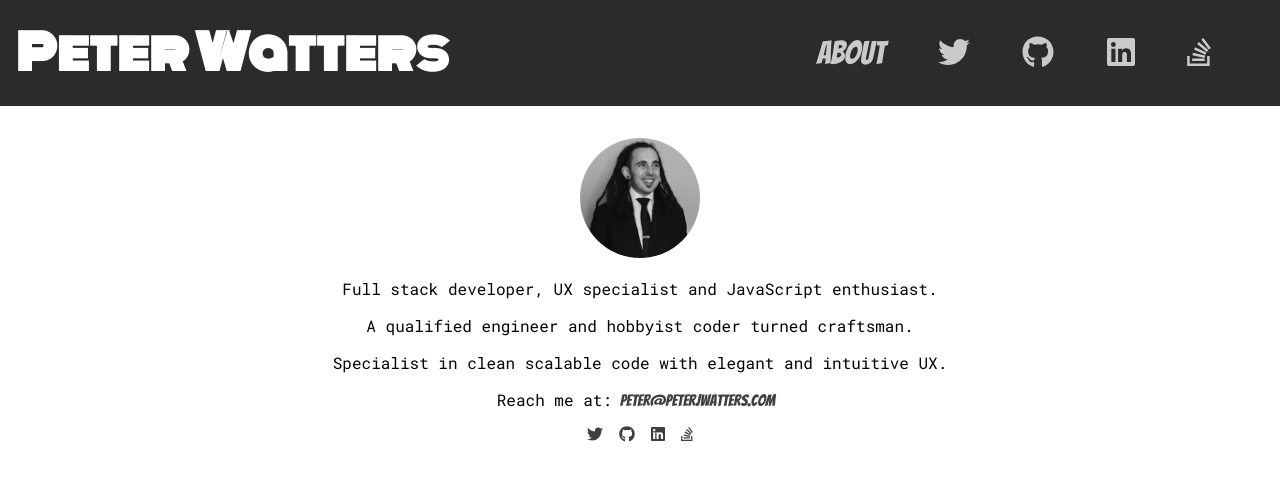
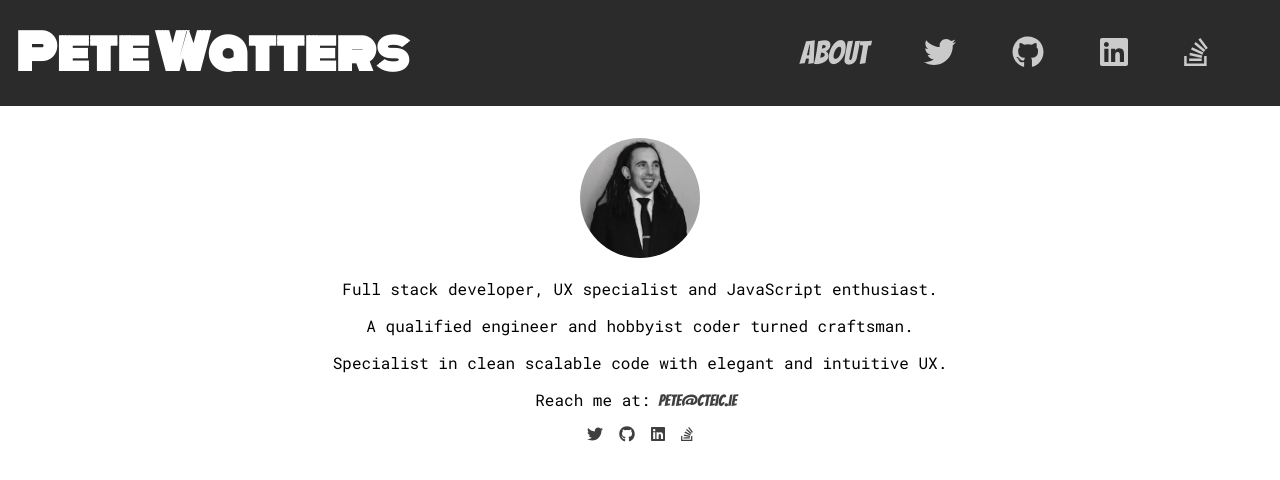
Before and after one commit to peter-watters/portfolio-pwa, a React (Create React App) app: page / in a window 1280 px wide. Shown: the top 480 px of the page. Built offline with nearby package versions, Linux system fonts and the light colour scheme.

Commit message:
Rebrand as Pete

```diff
--- a/public/index.html
+++ b/public/index.html
@@ -2,8 +2,8 @@
 <html lang="en">
   <head>
     <meta charset="utf-8">
-    <title>Peter Watters</title>
-    <meta name="description" content="Peter Watters Portfolio"/>
+    <title>Pete Watters</title>
+    <meta name="description" content="Pete Watters Portfolio"/>
     <meta name="viewport" content="width=device-width, initial-scale=1">
     <link rel="manifest" href="/manifest.json" />
     <link rel="shortcut icon" href="%PUBLIC_URL%/img/favicon.ico">
--- a/src/components/Header.js
+++ b/src/components/Header.js
@@ -5,7 +5,7 @@ import CONFIG from '../constants';
 // TODO fix this to highlight when on /
 const Header = () =>
   <header>
-    <h1><NavLink to={CONFIG.ROUTES.HOME}>Peter Watters</NavLink></h1>
+    <h1><NavLink to={CONFIG.ROUTES.HOME}>Pete Watters</NavLink></h1>
     <Nav />
   </header>;
 
--- a/src/constants/index.js
+++ b/src/constants/index.js
@@ -9,6 +9,7 @@ export default {
     GITHUB: 'https://github.com/peter-watters',
     LINKEDIN: 'https://www.linkedin.com/in/peter-watters/',
     STACKOVERFLOW: 'https://stackoverflow.com/users/1365580/peadar',
-    TWITTER: 'https://twitter.com/Peter_J_W'
+    TWITTER: 'https://twitter.com/watters_pete',
+    MEDIUM: 'https://medium.com/@pete_watters'
   }
 }
--- a/src/pages/Home.js
+++ b/src/pages/Home.js
@@ -10,7 +10,7 @@ const Home = () =>
       <p>Full stack developer, UX specialist and JavaScript enthusiast.</p>
       <p>A qualified engineer and hobbyist coder turned craftsman.</p>
       <p> Specialist in clean scalable code with elegant and intuitive UX.</p>
-      <p>Reach me at:<a href="mailto:peter@peterjwatters.com" target="_top">peter@peterjwatters.com</a></p>
+      <p>Reach me at:<a href="mailto:pete@cteic.ie" target="_top">pete@cteic.ie</a></p>
       <Icon icon="twitter" href={CONFIG.SOCIAL.TWITTER} />
       <Icon icon="github" href={CONFIG.SOCIAL.GITHUB} />
       <Icon icon="linkedIn" href={CONFIG.SOCIAL.LINKEDIN} />
--- a/src/pages/about.js
+++ b/src/pages/about.js
@@ -5,12 +5,12 @@ import Page from '../components/Page';
 
 const About = () =>
   <Page>
-      <p>Full stack developer, UX specialist and JavaScript enthusiast. I am a hobbyist coder who loves what I do and consider myself a true craftsman with a focus on clean scalable code and elegant but intuitive UX. </p>
+      <p>Full stack developer, JavaScript enthusiast and UX specialist. I am a hobbyist coder who loves what I do and consider myself a true craftsman with a focus on clean scalable code and elegant but intuitive UX. </p>
       <p>I've been an engineer since birth but have the academic credentials to back it up with B.Eng and M.Eng and am a member of Engineers Ireland.</p>
       <p>I have been developing web based applications since 2005 as a freelance developer, full-time professional and a consultant. </p>
       <p>I have a passion for technology especially blockchain, cryptocurrencies, smart home setup and renewable energy. </p>
       <p>Outside of work I am very interested in health and fitness. I regularly weight train and have been playing football for a team for as long as I can remember. I also like to surf and snowboard whenever I can.</p>
-      <p>Reach me at:<a href="mailto:peter@peterjwatters.com" target="_top">peter@peterjwatters.com</a></p>
+      <p>Reach me at:<a href="mailto:pete@cteic.ie" target="_top">pete@cteic.ie</a></p>
       <Icon icon="twitter" href={CONFIG.SOCIAL.TWITTER} />
       <Icon icon="github" href={CONFIG.SOCIAL.GITHUB} />
       <Icon icon="linkedIn" href={CONFIG.SOCIAL.LINKEDIN} />
--- a/src/pages/blog.js
+++ b/src/pages/blog.js
@@ -18,10 +18,10 @@ class Blog extends PureComponent {
   render(){
     return(
     <Page>
-          <a href="https://medium.com/@peter.j.watters" target="_blank" rel="noopener noreferrer">
+          <a href="https://medium.com/@pete_watters" target="_blank" rel="noopener noreferrer">
             View My Medium
           </a>
-              <Icon icon="medium" href="https://medium.com/@peter.j.watters" />
+              <Icon icon="medium" href="https://medium.com/@pete_watters" />
           <pre>{JSON.stringify(this.state.posts, null, 2)}</pre>
       </Page>)
   }
```
Also changed, not shown: 1 other file (tests, documents, lock files or other folders).
